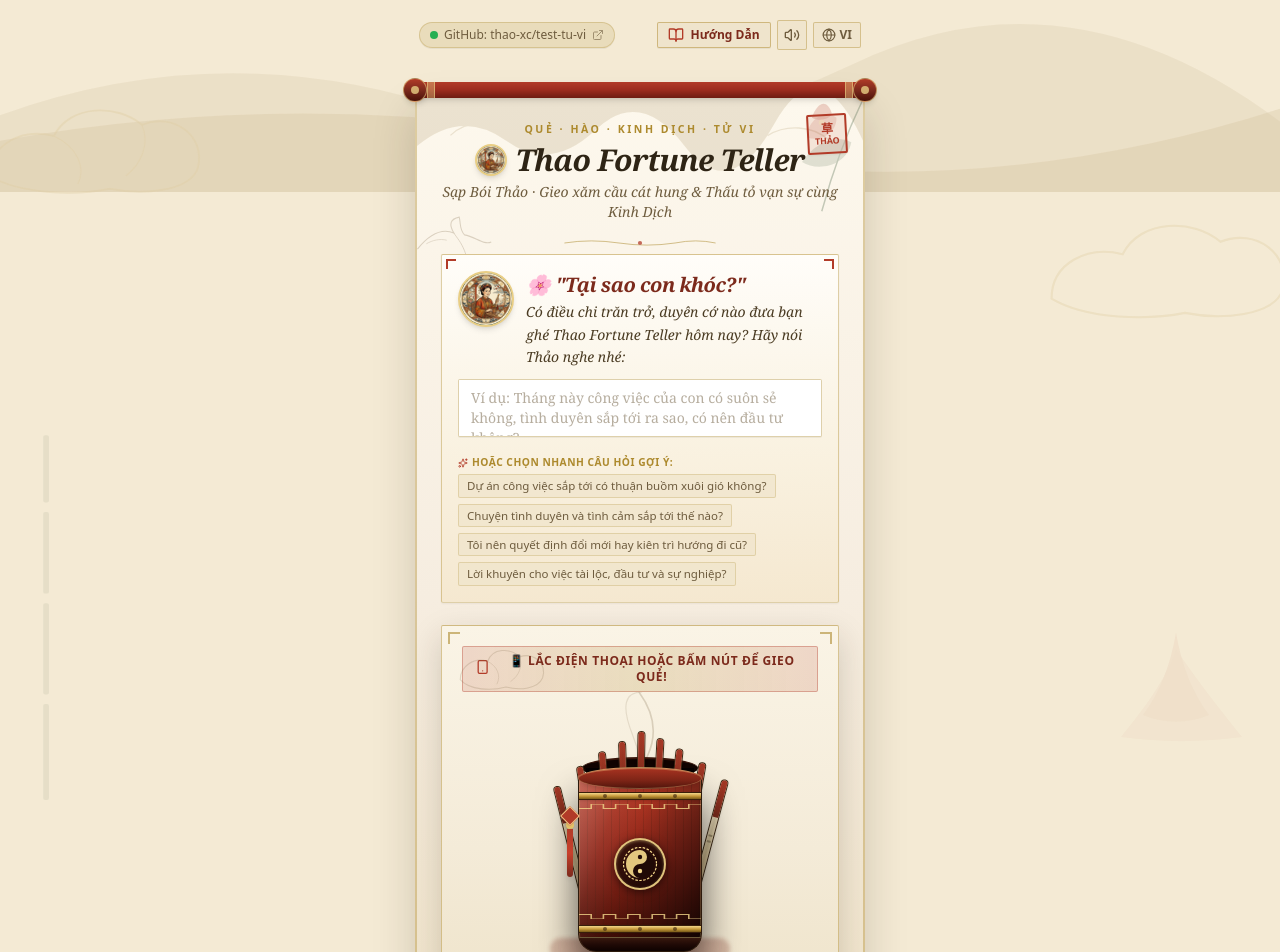
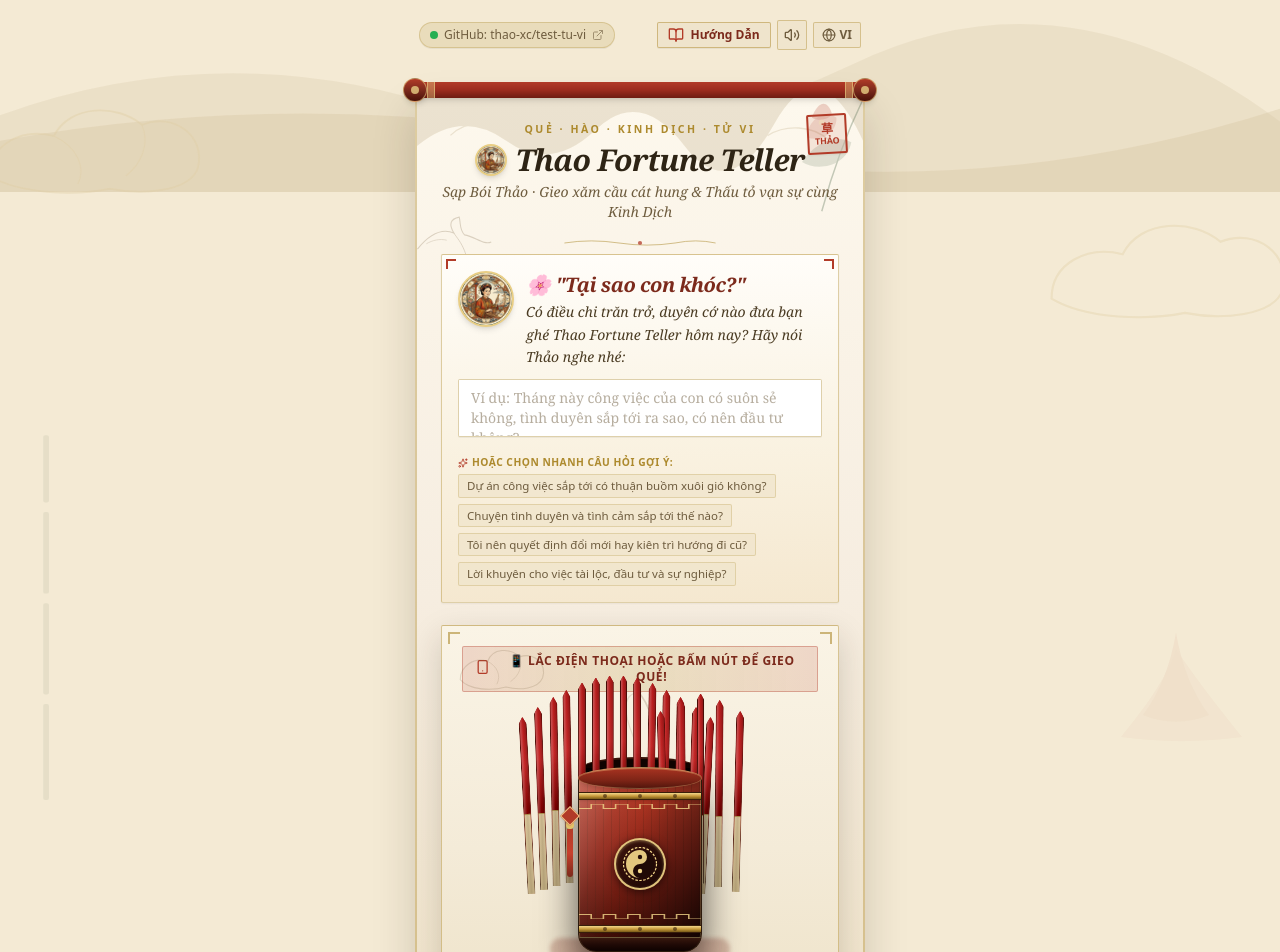
Before and after one commit to Thao-XC/thao-hien-len-va-tra-loi-ban, a React (Vite) app: page / in a window 1280 px wide. Shown: the top 952 px of the page. Built offline with nearby package versions, Linux system fonts and the light colour scheme; no server answers; a web font is replaced by a local one.

Commit message:
style: update fortune stick visual density
Refactor the stick configuration to represent a more realistic, dense vertical bundle inside the cylinder for a more authentic UI experience.

```diff
--- a/src/components/StickTube.tsx
+++ b/src/components/StickTube.tsx
@@ -40,17 +40,29 @@ export const StickTube: React.FC<StickTubeProps> = ({
   const [motionPermNeeded, setMotionPermNeeded] = useState<boolean>(false);
   const [shakeDetectedFeedback, setShakeDetectedFeedback] = useState<boolean>(false);
 
-  // Realistic fan of 11 authentic bamboo sticks inside the cylinder
+  // Dense vertical bundle of authentic fortune sticks packed inside the cylinder opening
   const initialSticks: StickState[] = [
-    { id: 1, height: 105, rotation: -14, offsetX: -28, offsetY: 4, cinnabarRatio: 26 },
-    { id: 2, height: 118, rotation: -9, offsetX: -20, offsetY: -2, cinnabarRatio: 28 },
-    { id: 3, height: 126, rotation: -5, offsetX: -12, offsetY: -8, cinnabarRatio: 30 },
-    { id: 4, height: 132, rotation: -2, offsetX: -6, offsetY: -12, cinnabarRatio: 32 },
-    { id: 5, height: 138, rotation: 1, offsetX: 0, offsetY: -16, cinnabarRatio: 34 },
-    { id: 6, height: 134, rotation: 3, offsetX: 6, offsetY: -13, cinnabarRatio: 32 },
-    { id: 7, height: 128, rotation: 6, offsetX: 12, offsetY: -9, cinnabarRatio: 30 },
-    { id: 8, height: 120, rotation: 10, offsetX: 20, offsetY: -4, cinnabarRatio: 28 },
-    { id: 9, height: 110, rotation: 15, offsetX: 28, offsetY: 2, cinnabarRatio: 26 },
+    // Back & Middle Layer (taller, densely packed parallel sticks)
+    { id: 1, height: 132, rotation: -3, offsetX: -34, offsetY: -38, cinnabarRatio: 55 },
+    { id: 2, height: 138, rotation: -2, offsetX: -29, offsetY: -42, cinnabarRatio: 58 },
+    { id: 3, height: 144, rotation: -1, offsetX: -24, offsetY: -46, cinnabarRatio: 60 },
+    { id: 4, height: 148, rotation: -1, offsetX: -19, offsetY: -49, cinnabarRatio: 62 },
+    { id: 5, height: 152, rotation: 0, offsetX: -14, offsetY: -52, cinnabarRatio: 64 },
+    { id: 6, height: 155, rotation: 0, offsetX: -9, offsetY: -54, cinnabarRatio: 65 },
+    { id: 7, height: 156, rotation: 0, offsetX: -4, offsetY: -55, cinnabarRatio: 65 },
+    { id: 8, height: 156, rotation: 0, offsetX: 1, offsetY: -55, cinnabarRatio: 65 },
+    { id: 9, height: 155, rotation: 0, offsetX: 6, offsetY: -54, cinnabarRatio: 65 },
+    { id: 10, height: 152, rotation: 1, offsetX: 11, offsetY: -52, cinnabarRatio: 64 },
+    { id: 11, height: 148, rotation: 1, offsetX: 16, offsetY: -49, cinnabarRatio: 62 },
+    { id: 12, height: 144, rotation: 1, offsetX: 21, offsetY: -46, cinnabarRatio: 60 },
+    { id: 13, height: 138, rotation: 2, offsetX: 26, offsetY: -42, cinnabarRatio: 58 },
+    { id: 14, height: 132, rotation: 3, offsetX: 31, offsetY: -38, cinnabarRatio: 55 },
+    // Front staggered layer
+    { id: 15, height: 136, rotation: -1.5, offsetX: -21, offsetY: -40, cinnabarRatio: 58 },
+    { id: 16, height: 142, rotation: -0.5, offsetX: -11, offsetY: -45, cinnabarRatio: 62 },
+    { id: 17, height: 145, rotation: 0, offsetX: -1, offsetY: -48, cinnabarRatio: 64 },
+    { id: 18, height: 142, rotation: 0.5, offsetX: 9, offsetY: -45, cinnabarRatio: 62 },
+    { id: 19, height: 136, rotation: 1.5, offsetX: 19, offsetY: -40, cinnabarRatio: 58 },
   ];
 
   const [sticks, setSticks] = useState<StickState[]>(initialSticks);
@@ -157,17 +169,13 @@ export const StickTube: React.FC<StickTubeProps> = ({
       setPhase('ejecting');
 
       // The drawn stick dramatically rises above the others
-      setSticks([
-        { id: 1, height: 105, rotation: -22, offsetX: -32, offsetY: -18, cinnabarRatio: 26 },
-        { id: 2, height: 118, rotation: -14, offsetX: -22, offsetY: -30, cinnabarRatio: 28 },
-        { id: 3, height: 126, rotation: -8, offsetX: -14, offsetY: -42, cinnabarRatio: 30 },
-        { id: 4, height: 132, rotation: -3, offsetX: -6, offsetY: -58, cinnabarRatio: 32 },
-        { id: 5, height: 156, rotation: 1, offsetX: 0, offsetY: -118, isWinner: true, cinnabarRatio: 36 },
-        { id: 6, height: 134, rotation: 5, offsetX: 8, offsetY: -60, cinnabarRatio: 32 },
-        { id: 7, height: 128, rotation: 11, offsetX: 16, offsetY: -46, cinnabarRatio: 30 },
-        { id: 8, height: 120, rotation: 18, offsetX: 24, offsetY: -32, cinnabarRatio: 28 },
-        { id: 9, height: 110, rotation: 25, offsetX: 34, offsetY: -20, cinnabarRatio: 26 },
-      ]);
+      setSticks((prev) =>
+        prev.map((s) =>
+          s.id === 10
+            ? { ...s, offsetY: -125, isWinner: true }
+            : { ...s, offsetY: s.offsetY + (Math.random() * 8 - 4) }
+        )
+      );
 
       // STEP 3: THE XĂM FALLS OUT & REVEALS AUTHENTIC I CHING PLAQUE
       setTimeout(() => {
@@ -323,7 +331,7 @@ export const StickTube: React.FC<StickTubeProps> = ({
               </div>
 
               {/* 2. BAMBOO STICKS RESTING INSIDE THE TUBE (z-index: 15 - Between Back Wall and Front Wall) */}
-              <div className="absolute top-[8px] left-1/2 -translate-x-1/2 z-15 flex justify-center items-end pointer-events-none w-[100px] h-[160px]">
+              <div className="absolute top-[0px] left-1/2 -translate-x-1/2 z-15 flex justify-center items-end pointer-events-none w-[100px] h-[175px] overflow-visible">
                 {sticks.map((stick) => {
                   const isEjectingWinner = stick.isWinner && (phase === 'ejecting' || phase === 'fallen');
                   return (
@@ -332,16 +340,16 @@ export const StickTube: React.FC<StickTubeProps> = ({
                       animate={
                         phase === 'shaking'
                           ? {
-                              y: [stick.offsetY, stick.offsetY - 22, stick.offsetY + 4, stick.offsetY - 14, stick.offsetY],
-                              x: stick.offsetX + (Math.random() * 4 - 2),
-                              rotate: stick.rotation + (Math.random() * 4 - 2),
+                              y: [stick.offsetY, stick.offsetY - 26, stick.offsetY + 3, stick.offsetY - 18, stick.offsetY],
+                              x: stick.offsetX + (Math.random() * 3 - 1.5),
+                              rotate: stick.rotation + (Math.random() * 2 - 1),
                             }
                           : isEjectingWinner
                           ? {
-                              y: -95,
+                              y: -115,
                               x: stick.offsetX,
                               rotate: stick.rotation * 0.5,
-                              scale: 1.08,
+                              scale: 1.06,
                             }
                           : {
                               y: stick.offsetY,
@@ -352,44 +360,46 @@ export const StickTube: React.FC<StickTubeProps> = ({
                       }
                       transition={
                         phase === 'shaking'
-                          ? { repeat: Infinity, duration: 0.28, ease: 'easeInOut' }
-                          : { type: 'spring', stiffness: 260, damping: 18 }
+                          ? { repeat: Infinity, duration: 0.26, ease: 'easeInOut' }
+                          : { type: 'spring', stiffness: 280, damping: 18 }
                       }
-                      style={{ height: `${stick.height + 40}px` }}
-                      className={`w-[7.5px] mx-[1px] rounded-t-sm rounded-b-xs border-[0.5px] border-[#3D2914] relative shadow-sm flex-shrink-0 ${
+                      style={{
+                        height: `${stick.height + 45}px`,
+                        clipPath: 'polygon(50% 0%, 100% 7px, 100% 100%, 0% 100%, 0% 7px)',
+                      }}
+                      className={`w-[7.8px] mx-[0.5px] border-x-[0.5px] border-[#2A0F07]/70 relative shadow-sm flex-shrink-0 ${
                         isEjectingWinner
-                          ? 'bg-gradient-to-b from-[#D4A359] via-[#DECBA0] to-[#8C6D3F] shadow-[0_0_14px_rgba(233,206,132,0.9)]'
-                          : 'bg-gradient-to-b from-[#EFE5CE] via-[#DECBA0] to-[#BFA878]'
+                          ? 'bg-gradient-to-b from-[#C62828] via-[#E53935] to-[#B71C1C] shadow-[0_0_16px_rgba(255,215,0,0.9)] ring-1 ring-[#FFE599]'
+                          : 'bg-gradient-to-b from-[#8E0000] via-[#C62828] to-[#DECBA0]'
                       }`}
                     >
-                      {/* Natural Bamboo Wood Grain */}
+                      {/* Rich Traditional Red Cinnabar Lacquer (Son Son Thếp Vàng) */}
                       <div
-                        className="absolute inset-0 opacity-30 pointer-events-none"
-                        style={{
-                          backgroundImage:
-                            'linear-gradient(90deg, transparent 0%, rgba(70,50,20,0.35) 50%, transparent 100%)',
-                        }}
-                      />
-
-                      {/* Traditional Dipped Cinnabar Red Cap at Top of Stick */}
-                      <div
-                        style={{ height: `${stick.cinnabarRatio || 30}%` }}
-                        className={`w-full rounded-t-sm shadow-inner transition-colors duration-300 ${
+                        style={{ height: `${stick.cinnabarRatio || 60}%` }}
+                        className={`w-full relative shadow-inner ${
                           isEjectingWinner
                             ? 'bg-gradient-to-b from-[#E53935] via-[#C62828] to-[#8E0000]'
-                            : 'bg-gradient-to-b from-[#B23B28] to-[#7C2A1C]'
+                            : 'bg-gradient-to-b from-[#B71C1C] via-[#C62828] to-[#7F0000]'
                         }`}
                       >
+                        {/* High-gloss vertical lacquer reflection */}
+                        <div className="absolute inset-0 bg-gradient-to-r from-white/25 via-transparent to-black/20" />
+
                         {/* Gold accent dot on winner stick */}
                         {isEjectingWinner && (
-                          <div className="w-1.5 h-1.5 rounded-full bg-[#FFE599] mx-auto mt-1 shadow-xs" />
+                          <div className="w-1.5 h-1.5 rounded-full bg-[#FFE599] mx-auto mt-2.5 shadow-sm border border-[#AD8A2E]" />
                         )}
                       </div>
 
-                      {/* Laser-etched Que number markings on bamboo body */}
-                      <div className="absolute top-[38%] left-1/2 -translate-x-1/2 flex flex-col gap-1 items-center opacity-40">
-                        <div className="w-1 h-0.5 bg-[#4A3B22]" />
-                        <div className="w-1 h-0.5 bg-[#4A3B22]" />
+                      {/* Natural Aged Bamboo Body at bottom */}
+                      <div className="w-full h-full bg-gradient-to-b from-[#DECBA0] to-[#A89467] border-t border-[#AD8A2E]/40 relative">
+                        <div
+                          className="absolute inset-0 opacity-35 pointer-events-none"
+                          style={{
+                            backgroundImage:
+                              'linear-gradient(90deg, transparent 0%, rgba(70,50,20,0.4) 50%, transparent 100%)',
+                          }}
+                        />
                       </div>
                     </motion.div>
                   );
```
